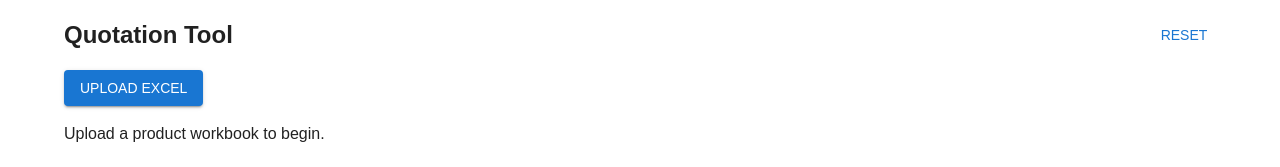
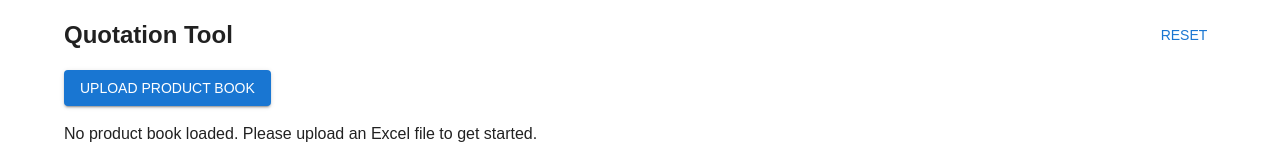
Before and after one commit to kd-lf/quotation-mvp, a React (Vite) app: page / in a window 1280 px wide. Shown: the part 898-1065 px from the top of the page. Built offline with nearby package versions, Linux system fonts and the light colour scheme.

Commit message:
Some rewording on buttons to make more sense.

```diff
--- a/src/App.tsx
+++ b/src/App.tsx
@@ -162,7 +162,7 @@ export default function App() {
           {!catalog && (
             <div style={{ marginTop: 8 }}>
               {perms.canUpload
-                ? "Upload a product workbook to begin."
+                ? "No product book loaded. Please upload an Excel file to get started."
                 : "Please ask a SuperUser to upload the product file."}
             </div>
           )}
--- a/src/components/UploadExcel.tsx
+++ b/src/components/UploadExcel.tsx
@@ -178,7 +178,7 @@ export default function UploadExcel({ onData }: { onData: (catalog: Catalog) =>
 
   return (
     <Button variant="contained" component="label">
-      Upload Excel
+      Upload Product Book
       <input type="file" hidden onChange={handleUpload} />
     </Button>
   );
```
